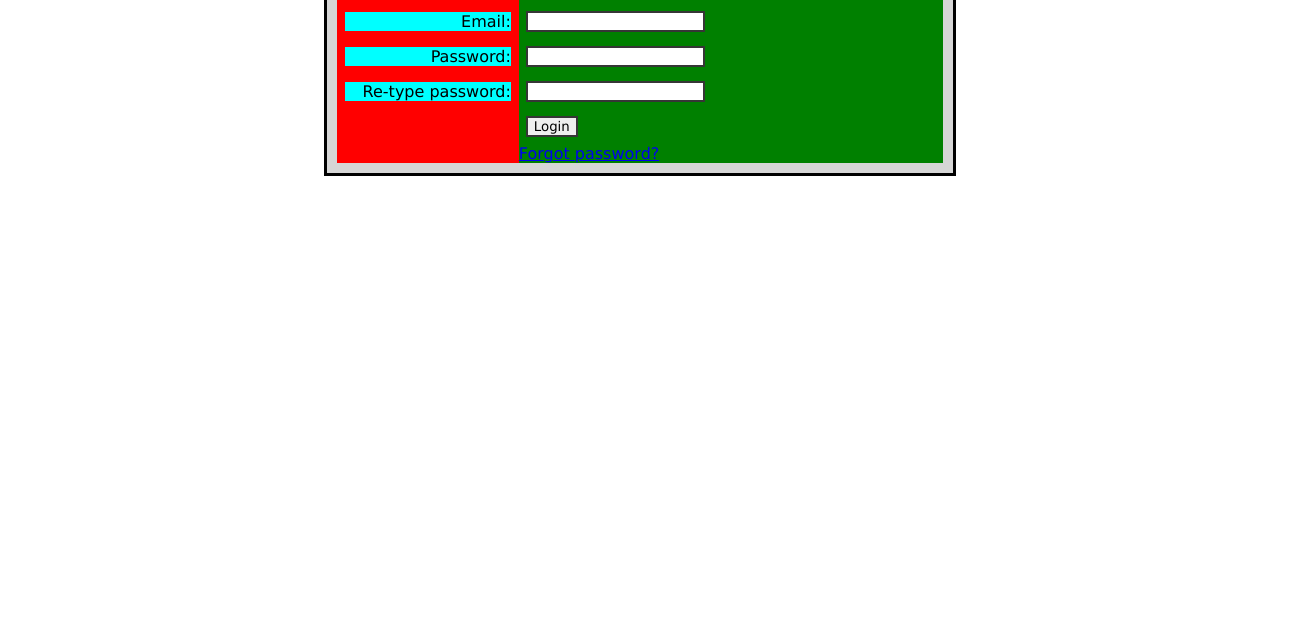
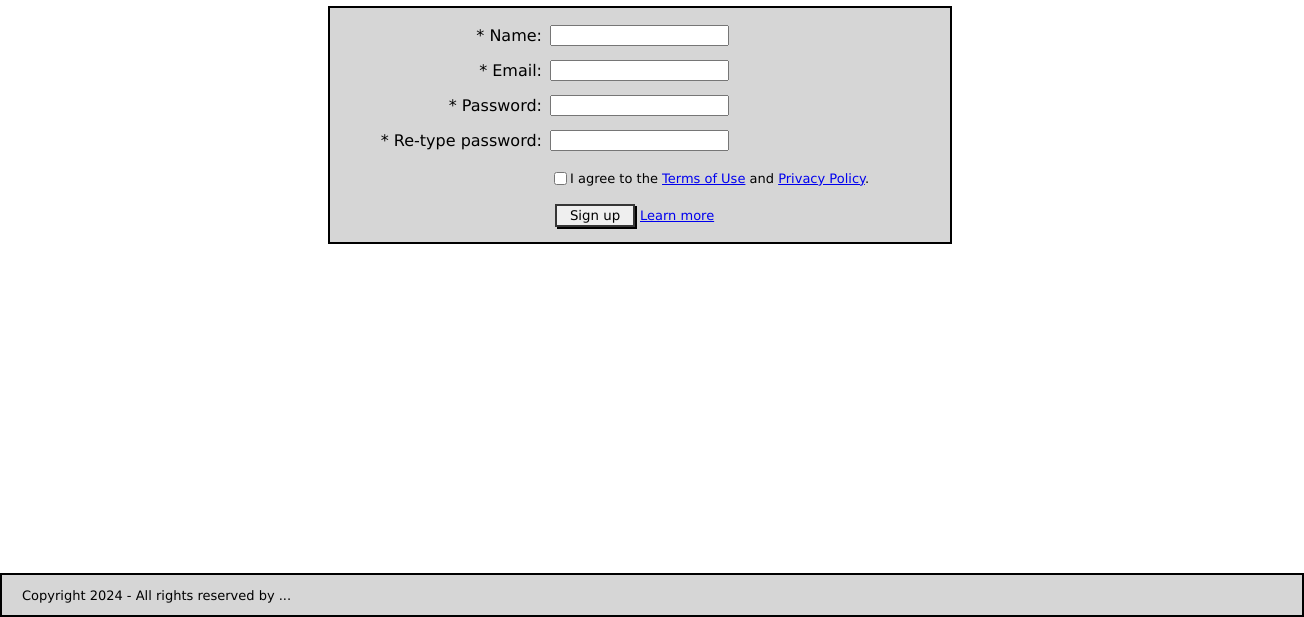
Before and after one commit to HLeonardoAfonso/Lab1, a plain HTML site: page register.html in a window 1280 px wide. Shown: the part 183-800 px from the top of the page, 1304 px wide, since content can reach past the window. Drawn offline with Linux system fonts and the light colour scheme.

Commit message:
update 2

```diff
--- a/register.html
+++ b/register.html
@@ -8,13 +8,14 @@
 </head>
 <body>
     <a href="index.html"><button class="back-but"> < Back </button></a>
+    <main>
         <div class="center">
-        <h1>login</h1>
+            <div class="left"><h1>Sign Up</h1></div>
             <div>
                 <form class="grey-div">
                     <div class="line">
                         <div class="labels">
-                        <label for="name">Name:</label>
+                            <label for="name">* Name:</label>
                         </div>
                         <div class="input">
                             <input type="text" id="name" name="name">
@@ -22,7 +23,7 @@
                     </div>
                     <div class="line">
                         <div class="labels">
-                        <label for="email">Email:</label>
+                            <label for="email">* Email:</label>
                         </div>
                         <div class="input">
                             <input type="email" id="email" name="email">
@@ -30,7 +31,7 @@
                     </div>
                     <div class="line">
                         <div class="labels">
-                        <label for="password">Password:</label>
+                            <label for="password">* Password:</label>
                         </div>
                         <div class="input">
                             <input type="password" id="password" name="password">
@@ -38,7 +39,7 @@
                     </div>
                     <div class="line">
                         <div class="labels">
-                        <label for="password">Re-type password:</label>
+                            <label for="password">* Re-type password:</label>
                         </div>
                         <div class="input">
                             <input type="password" id="password" name="password">
@@ -48,12 +49,26 @@
                         <div class="labels">
                             <p> </p>
                         </div>
-                    <div class="input">
-                        <input type="submit" value="Login"><a href="password-reset.html">Forgot password?</a>
+                        <div class="input line f-small">
+                            <input type="checkbox"><p>I agree to the <a href="terms-use.html">Terms of Use</a> and <a href="privacy.htmml">Privacy Policy</a>.</p>
+                        </div>
+                    </div>
+                    <div class="line">
+                        <div class="labels">
+                            <p> </p>
+                        </div>
+                        <div class="input line f-small">
+                            <input type="submit" value="Sign up" class="button-small"><a href="learn-more.html">Learn more</a>
                         </div>
                     </div>
                 </form>
             </div>
         </div>
+    </main>
+    <footer>
+        <div class="footer">
+            <p>Copyright 2024 - All rights reserved by ...</p>
+        </div>
+    </footer>
 </body>
 </html>
--- a/styles.css
+++ b/styles.css
@@ -5,57 +5,60 @@
 /* element */
 
 label {
-    background-color: aqua;
     margin: 8px;
     display: block;
 }
 
-input {
-    display: block;
-    margin: 7px;
-    border-style: solid;
-    border-width: 2px;
-    border-color: rgb(54, 54, 54);
+/* class */
+
+.page{
+    width: 100vw;
+    display: flex;
+    flex-direction: column;
+    align-items: center;
+    padding-top: 100px;
 }
 
-
-footer {
-
-    margin-bottom: 0;
-}
-
-/* class */
-
-.page, #but {
-    margin: auto;
-    width: 50%;
-}
-
-.center {
-    margin: auto;
-    width: 50%;
+.logo {
+    width: 200px;
 }
 
 .button {
     cursor: pointer;
     width: 200px;
     height: 50px;
-    margin: 10px;
+    margin-bottom: 20px;
+    box-shadow: 2px 2px black;
+    border-radius: 0;
+    border-color: black;
 }
 
 .back-but {
+    cursor: pointer;
     margin-left: 20px;
     margin-top: 20px;
     height: 30px;
     width: 100px;
+    box-shadow: 2px 2px black;
+}
+
+.center {
+    display: flex;
+    align-items: center;
+    flex-direction: column;
+    margin-top: 50px;
+}
+
+.left {
+    width: 624px;
+    left: 0;
 }
 
 .grey-div {
     background-color: #d6d6d6;
     border-style: solid;
-    border-color: 2px;
-    /*border-width: medium;*/
-    min-width: 600px;
+    border-width: 2px;
+    width: 600px;
     padding: 10px;
 }
 
@@ -65,20 +68,46 @@ footer {
 }
 
 .labels {
-    width: 30%;
-    background-color: red;
+    width: 35%;
     text-align: right;
     min-width: 180px;
 }
 
 .input {
-    width: 70%;
-    background-color: green;
+    width: 65%;
     text-align: left;
+    display: flex;
+    align-items: center;
+}
+
+.f-small {
+    font-size: small;
+}
+
+.button-small {
+    cursor: pointer;
+    display: block;
+    margin: 5px;
+    border-style: solid;
+    border-width: 2px;
+    border-color: rgb(54, 54, 54);
+    min-width: 80px;
+    padding: 2px 10px;
+    box-shadow: 2px 2px black;
+}
+
+.footer {
+    position: absolute;
+    bottom: 0;
+    left: 0;
+    width: 100%;
+    height: 40px;
+    border-style: solid;
+    border-width: 2px;
+    border-color: #000000;
+    background-color: #d6d6d6;
+    padding-left: 20px;
+    font-size: small;
 }
 
 /* ID */
-
-#but {
-    margin-bottom: 10px;
-}
```
Also changed, not shown: index.html (+10 -7 lines), login.html (+32 -11 lines), password-reset.html (+24 -8 lines), icon.png (added). Lines whose indentation alone changed are shown as unchanged.
